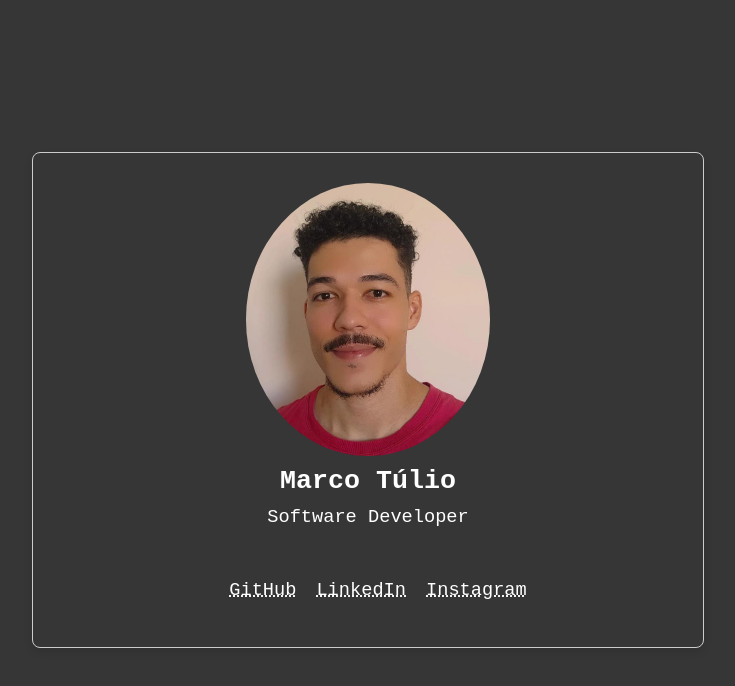
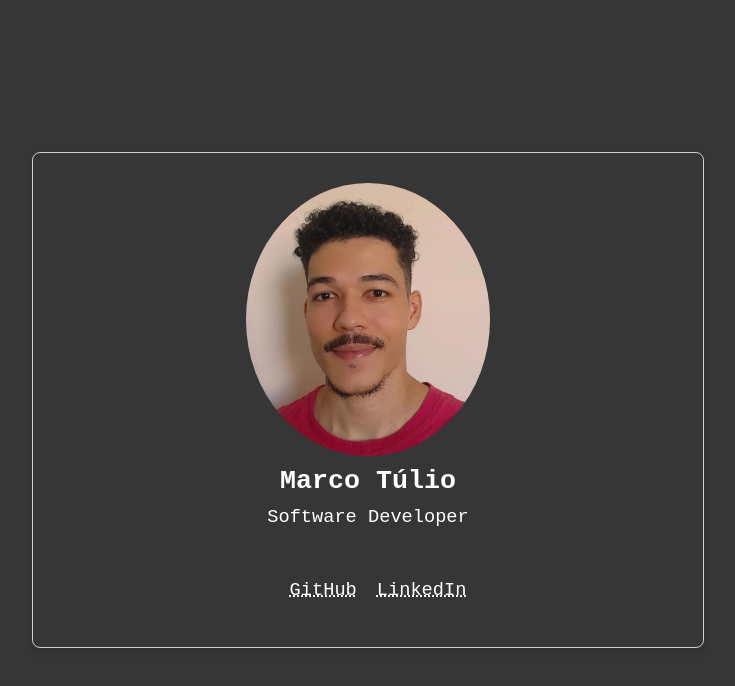
Before and after one commit to tmarcorf/tmarcorf-tech, an Angular app: page / in a window 1280 px wide. Shown: the top 686 px of the page, without its empty margins (272-1007 px from the left). Built offline with nearby package versions, Linux system fonts and the light colour scheme.

Commit message:
refactor: removendo link do Instagram

```diff
--- a/src/app/app.component.html
+++ b/src/app/app.component.html
@@ -14,11 +14,6 @@
       <li class="link">
         <a href="https://www.linkedin.com/in/marco-t%C3%BAlio-ribeiro-f%C3%A9lix-9125ab132/" target="_blank">LinkedIn</a>
       </li>
-
-      <!-- INSTAGRAM -->
-      <li class="link">
-        <a href="https://www.instagram.com/tmarcorf/" target="_blank">Instagram</a>
-      </li>
     </ul>
   </div>
 </div>
```
